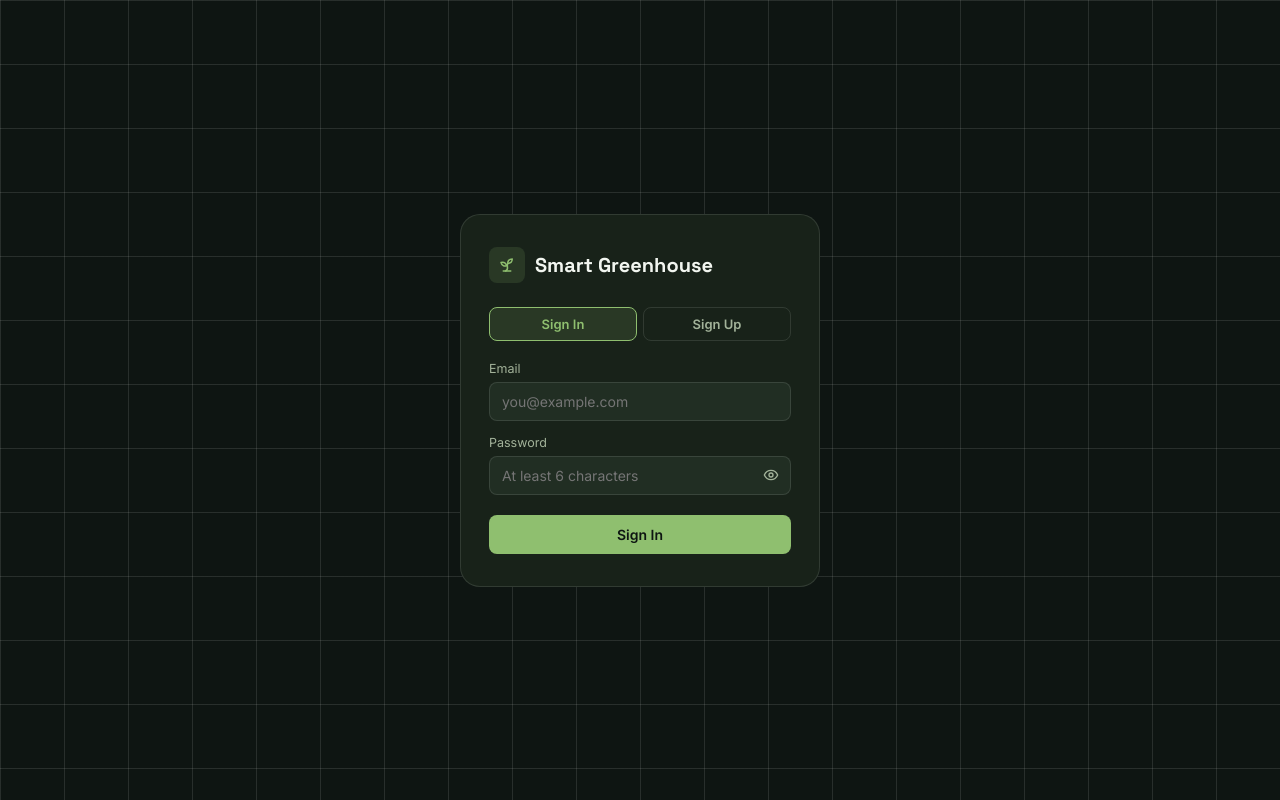
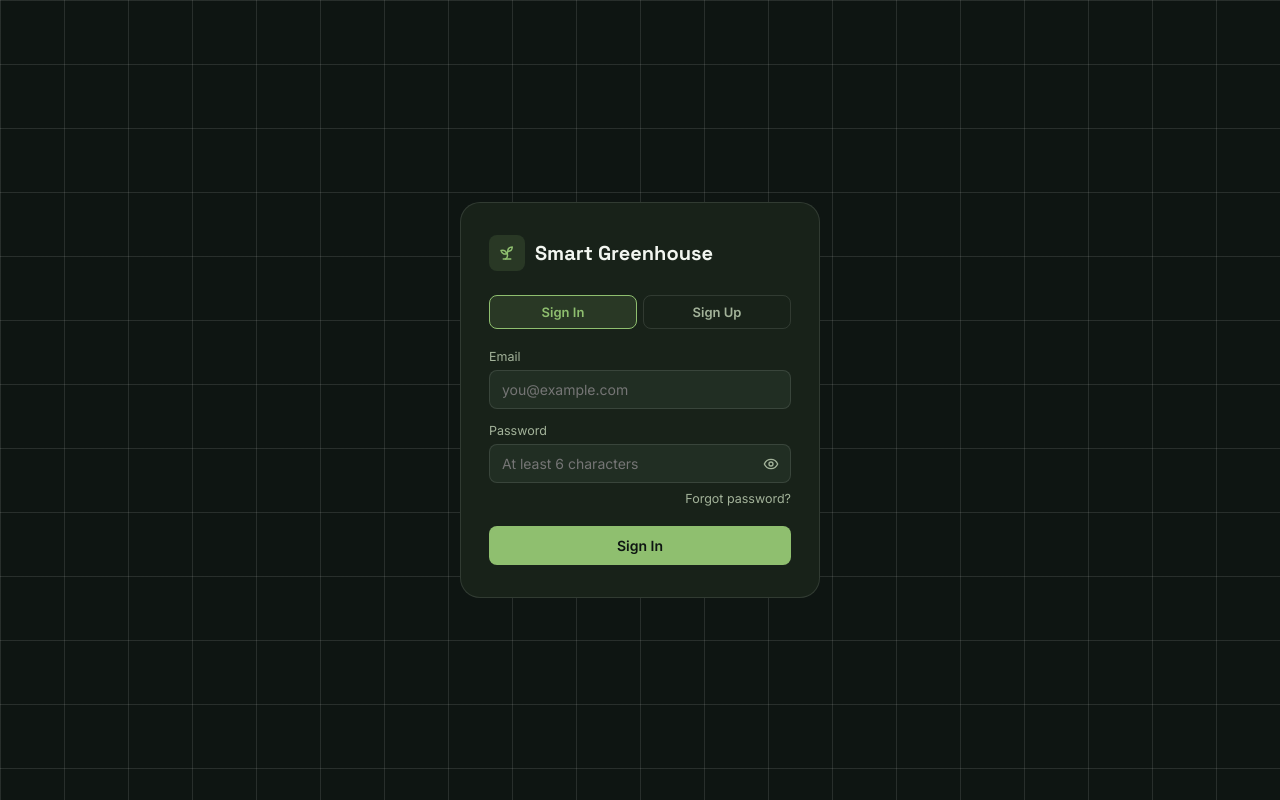
Before and after one commit to death404mmd/greenhouse-frontend, a React (Vite) app: page / in a window 1280 px wide. Both pictures are taken after a click on the button "Sign In". Built offline with nearby package versions, Linux system fonts and the light colour scheme; no server answers.

Commit message:
add pass forgot

```diff
--- a/src/components/AuthPage.jsx
+++ b/src/components/AuthPage.jsx
@@ -3,7 +3,7 @@ import { Sprout, Eye, EyeOff } from "lucide-react";
 import { supabase } from "../supabaseClient.js";
 
 export default function AuthPage() {
-  const [mode, setMode] = useState("signin"); // "signin" | "signup"
+  const [mode, setMode] = useState("signin"); // "signin" | "signup" | "forgot"
   const [email, setEmail] = useState("");
   const [password, setPassword] = useState("");
   const [showPassword, setShowPassword] = useState(false);
@@ -21,6 +21,12 @@ export default function AuthPage() {
       if (mode === "signin") {
         const { error } = await supabase.auth.signInWithPassword({ email, password });
         if (error) throw error;
+      } else if (mode === "forgot") {
+        const { error } = await supabase.auth.resetPasswordForEmail(email, {
+          redirectTo: window.location.origin,
+        });
+        if (error) throw error;
+        setNotice("If an account exists for that email, a reset link has been sent. Check your inbox.");
       } else {
         const { error } = await supabase.auth.signUp({ email, password });
         if (error) throw error;
@@ -81,6 +87,7 @@ export default function AuthPage() {
           <h1 style={{ fontSize: 20, fontWeight: 700 }}>Smart Greenhouse</h1>
         </div>
 
+        {mode !== "forgot" && (
           <div style={{ display: "flex", gap: 6, marginBottom: 20 }}>
             <TabButton active={mode === "signin"} onClick={() => setMode("signin")}>
               Sign In
@@ -89,6 +96,13 @@ export default function AuthPage() {
               Sign Up
             </TabButton>
           </div>
+        )}
+
+        {mode === "forgot" && (
+          <p style={{ fontSize: 13, color: "var(--text-muted)", marginBottom: 18 }}>
+            Enter your email and we'll send you a link to set a new password.
+          </p>
+        )}
 
         <form onSubmit={handleSubmit} style={{ display: "flex", flexDirection: "column", gap: 14 }}>
           <Field label="Email">
@@ -102,6 +116,7 @@ export default function AuthPage() {
             />
           </Field>
 
+          {mode !== "forgot" && (
             <Field label="Password">
               <div style={{ position: "relative" }}>
                 <input
@@ -134,6 +149,29 @@ export default function AuthPage() {
                 </button>
               </div>
             </Field>
+          )}
+
+          {mode === "signin" && (
+            <button
+              type="button"
+              onClick={() => {
+                setMode("forgot");
+                setError("");
+                setNotice("");
+              }}
+              style={{
+                alignSelf: "flex-end",
+                background: "none",
+                border: "none",
+                color: "var(--text-muted)",
+                fontSize: 12.5,
+                padding: 0,
+                marginTop: -6,
+              }}
+            >
+              Forgot password?
+            </button>
+          )}
 
           {mode === "signup" && (
             <Field label="Greenhouse name">
@@ -166,8 +204,34 @@ export default function AuthPage() {
               opacity: loading ? 0.7 : 1,
             }}
           >
-            {loading ? "Please wait..." : mode === "signin" ? "Sign In" : "Create Account"}
+            {loading
+              ? "Please wait..."
+              : mode === "signin"
+              ? "Sign In"
+              : mode === "forgot"
+              ? "Send reset link"
+              : "Create Account"}
           </button>
+
+          {mode === "forgot" && (
+            <button
+              type="button"
+              onClick={() => {
+                setMode("signin");
+                setError("");
+                setNotice("");
+              }}
+              style={{
+                background: "none",
+                border: "none",
+                color: "var(--text-muted)",
+                fontSize: 12.5,
+                padding: 0,
+              }}
+            >
+              ← Back to Sign In
+            </button>
+          )}
         </form>
       </div>
     </div>
```
Lines whose indentation alone changed are shown as unchanged.
